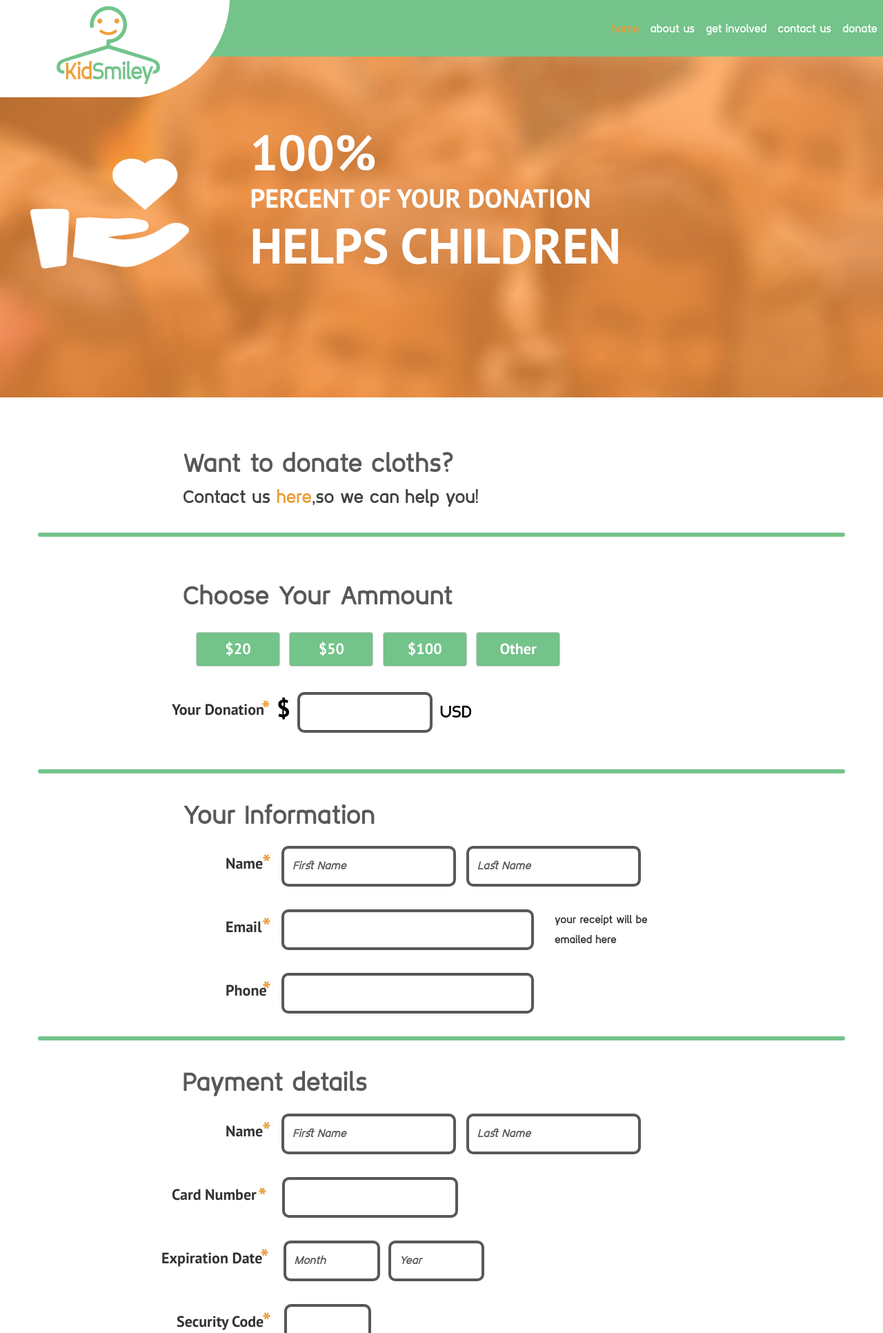
After one commit to tareqobaida/KidSmiley, a Django app: page /donate/ in a window 1280 px wide. The commit adds this page. Shown: the top 1932 px of the page at 69% size. Run offline with Django 3.2, Linux system fonts and the light colour scheme; some libraries are stand-ins or nearby versions.

Commit message:
Working state, incorporated all Refun's work

```diff
--- a/KidSmiley/urls.py
+++ b/KidSmiley/urls.py
@@ -15,9 +15,12 @@ Including another URLconf
 """
 from django.conf.urls import url
 from django.contrib import admin
-from home.views import home
+from home.views import home, get_involved, contact_us, donate
 
 urlpatterns = [
     url(r'^admin/', admin.site.urls),
-    url(r'^$', home, name='home')
+    url(r'^$', home, name='home'),
+    url(r'^get-involved/$', get_involved, name='get_involved'),
+    url(r'^contact-us/$', contact_us, name='contact_us'),
+    url(r'^donate/$', donate, name='donate'),
 ]
--- a/home/templates/home/base.html
+++ b/home/templates/home/base.html
@@ -7,6 +7,9 @@
     <link rel="stylesheet" href="https://maxcdn.bootstrapcdn.com/bootstrap/3.3.1/css/bootstrap.min.css">
     <link rel="stylesheet" href="{% static 'css/component.css' %}">
     <link rel="stylesheet" href="{% static 'css/style.css' %}">
+    <link rel="stylesheet" href="{% static 'css/media.css' %}"/>
+    <link rel="stylesheet" href="{% static 'css/get_involved.css' %}"/>
+    <link rel="stylesheet" href="{% static 'css/donate.css' %}"/>
     <meta name="viewport" content="width=device-width, initial-scale=1">
 </head>
 
--- /dev/null
+++ b/home/templates/home/donate.html
@@ -0,0 +1,242 @@
+{% extends 'home/base.html' %}
+{% load staticfiles %}
+{% block content %}
+
+    <section class="info_bg" id="donate">
+        <div class="container">
+            <div class="row info_content">
+                <div class="col-md-3"><img src="{% static 'images/donate_icon.png' %}" alt=""/></div>
+                <div class="col-md-9">
+                    <h1 class="info_text">100%<span class="info_l_text">Percent of your donation</span>Helps children
+                    </h1>
+                </div>
+            </div>
+        </div>
+    </section>
+
+    <!-- main -->
+    <section class="contact_form" style="padding: 70px 0px 45px;">
+        <div class="container">
+            <div class="row">
+                <div class="col-md-10 col-md-offset-2 form_text" style="margin-bottom:20px">
+                    <h2 class="smile_heading">Want to donate cloths?</h2>
+
+                    <p class="smile_para">Contact us <span style="color:#eb9d38">here</span>,so we can help you!</p>
+                </div>
+                <div class="col-md-12" style="border: 3px solid #73c38a; border-radius: 10px;margin-bottom:60px;"></div>
+                <div class="col-md-10 col-md-offset-2 form_text" style="margin-bottom:20px">
+                    <h2 class="smile_heading">Choose Your Ammount</h2>
+
+                    <div class="col-md-12 donate_button">
+                        <button type="submit" class="btn btn-default submit">$20</button>
+                        <button type="submit" class="btn btn-default submit">$50</button>
+                        <button type="submit" class="btn btn-default submit">$100</button>
+                        <button type="submit" class="btn btn-default submit">Other</button>
+                    </div>
+
+                    <!-- Input donation amount-->
+                    <div class="form-group col-md-9 sponsor">
+                        <div class="col-md-5">
+                            <label class="form_label required-astreik2" for="exampleInputEmail1">Your Donation </label>
+                        </div>
+                        <div class="col-md-4 usd">
+                            <input name="text" type="text" class="form-control">
+
+                            <p class="text-error"> Please give a valid Number</p>
+                        </div>
+                    </div>
+                </div>
+
+                <!-- Green border-->
+                <div class="col-md-12 border"
+                     style="border: 3px solid #73c38a; border-radius: 10px;margin-bottom:35px;"></div>
+                <div class="col-md-10 col-md-offset-2 form_element">
+                    <h2 class="smile_heading" style="margin-bottom:20px">Your Information</h2>
+
+                    <form>
+                        <!-- input name-->
+                        <div class="form-group col-md-9">
+                            <div class="col-md-2">
+                                <label class="form_label required-astreik" for="name">Name</label>
+                            </div>
+                            <div class="col-md-5 ">
+                                <input name="name_first" type="text" aria-required="true" required="first-name"
+                                       placeholder="First Name" class="form-control required name">
+                            </div>
+                            <div class="col-md-5 left">
+                                <input name="name_last" type="text" aria-required="true" required="first-name"
+                                       placeholder="Last Name" class="form-control required name">
+                            </div>
+                            <p class="name-error"> Please enter your name</p>
+                        </div>
+
+                        <!--  Input emial name-->
+                        <div class="form-group col-md-9 notification" style="position:relative">
+                            <div class="col-md-2">
+                                <label class="form_label required-astreik" for="exampleInputEmail1">Email</label>
+                            </div>
+                            <div class="col-md-7">
+                                <input name="email" type="email" class="form-control" id="exampleInputEmail1">
+
+                                <p class="email-error"> Please give a valid e-mail address</p>
+                            </div>
+                            <div class="col-md-3"><span style="font-size:19px">your receipt will be emailed here</span>
+                            </div>
+                        </div>
+
+                        <!--input phone name-->
+                        <div class="form-group col-md-9">
+                            <div class="col-md-2">
+                                <label class="form_label required-astreik" for="exampleInputEmail1">Phone</label>
+                            </div>
+                            <div class="col-md-7">
+                                <input name="number" type="text" class="form-control">
+                            </div>
+                        </div>
+                    </form>
+                    <!--form-->
+                </div>
+                <div class="col-md-12 border"
+                     style="border: 3px solid #73c38a; border-radius: 10px;margin-bottom:35px;"></div>
+                <div class="col-md-10 col-md-offset-2 form_element">
+                    <h2 class="smile_heading" style="margin-bottom:20px">Payment details</h2>
+
+                    <form>
+
+                        <!--first Name and last name input-->
+                        <div class="form-group col-md-9">
+                            <div class="col-md-2">
+                                <label class="form_label required-astreik" for="name">Name</label>
+                            </div>
+                            <div class="col-md-5 ">
+                                <input name="name_first" type="text" aria-required="true" required="first-name"
+                                       placeholder="First Name" class="form-control required name">
+                            </div>
+                            <div class="col-md-5 left">
+                                <input name="name_last" type="text" aria-required="true" required="first-name"
+                                       placeholder="Last Name" class="form-control required name">
+                            </div>
+                            <p class="name-error"> Please enter your name</p>
+                        </div>
+
+                        <!--Card Number input-->
+                        <div class="form-group col-md-9 sponsor">
+                            <div class="col-md-5">
+                                <label class="form_label required-astreik_card" for="exampleInputEmail1">Card
+                                    Number </label>
+                            </div>
+                            <div class="col-md-6 card_place">
+                                <input name="card" type="text" class="form-control">
+
+                                <p class="text-error"> Please give a valid Number</p>
+                            </div>
+                        </div>
+
+                        <!--Expiration date input-->
+                        <div class="form-group col-md-9 expire">
+                            <div class="col-md-5">
+                                <label class="form_label required-astreik_expire" for="exampleInputEmail1">Expiration
+                                    Date </label>
+                            </div>
+                            <div class="col-md-3 expire_list1">
+                                <input name="name" type="text" aria-required="true" required="first-name"
+                                       placeholder="Month" class="form-control required name">
+                            </div>
+                            <div class="col-md-3">
+                                <input name="name" type="text" aria-required="true" required="first-name"
+                                       placeholder="Year" class="form-control required name">
+                            </div>
+                        </div>
+
+                        <!--Security code input-->
+                        <div class="form-group col-md-9 security">
+                            <div class="col-md-5">
+                                <label class="form_label required-astreik_security" for="exampleInputEmail1">Security
+                                    Code</label>
+                            </div>
+                            <div class="col-md-4 card_place">
+                                <input name="security" type="text" class="form-control">
+
+                                <p class="text-error"> Please give a valid Number</p>
+                            </div>
+                        </div>
+
+                        <!--Country  Name input-->
+                        <div class="form-group col-md-9 country">
+                            <div class="col-md-5">
+                                <label class="form_label required-astreik_card"
+                                       for="exampleInputEmail1">Country </label>
+                            </div>
+                            <div class="col-md-6 card_place">
+                                <input name="card" type="text" class="form-control">
+
+                                <p class="text-error"> Please give a valid Number</p>
+                            </div>
+                        </div>
+
+                        <!--Address1 input-->
+                        <div class="form-group col-md-12 country" is="address">
+                            <div class="col-md-5">
+                                <label class="form_label required-astreik_card"
+                                       for="exampleInputEmail1">Address </label>
+                            </div>
+                            <div class="col-md-7 address_place seven">
+                                <input name="adress1" type="text" class="form-control">
+
+                                <p class="text-error"> Please give a valid Number</p>
+                            </div>
+                        </div>
+
+                        <!--Address2 input-->
+                        <div class="form-group col-md-12 country" is="address">
+                            <div class="col-md-5">
+                                <label class="form_label adress2 " for="exampleInputEmail1">Address2 </label>
+                            </div>
+                            <div class="col-md-7 address_place seven">
+                                <input name="adress2" type="text" class="form-control">
+
+                                <p class="text-error"> Please give a valid Number</p>
+                            </div>
+                        </div>
+
+                        <!--Address1 input-->
+                        <div class="form-group col-md-12 city" is="address">
+                            <div class="col-md-5 city_name">
+                                <label class="form_label required-astreik_card_city"
+                                       for="exampleInputEmail1">City </label>
+                            </div>
+                            <div class="col-md-7 address_place seven">
+                                <input name="city" type="text" class="form-control">
+
+                                <p class="text-error"> Please give a valid Number</p>
+                            </div>
+                        </div>
+
+                        <!--State and zip input-->
+                        <div class="form-group col-md-9">
+                            <div class="col-md-2 state">
+                                <label class="form_label required-astreik" for="name">State&nbsp;&&nbsp;Zip</label>
+                            </div>
+                            <div class="col-md-6 last">
+                                <input name="state" type="text" aria-required="true" required="" placeholder=""
+                                       class="form-control required name">
+                            </div>
+                            <div class="col-md-3 left">
+                                <input name="zip" type="text" aria-required="true" required="" placeholder=""
+                                       class="form-control required name">
+                            </div>
+                            <p class="name-error"> Please enter your name</p>
+                        </div>
+                    </form>
+                </div>
+                <div class="form-group col-md-9 col-xs-12 text-center submit_btn" style="margin-left:25px">
+                    <button type="submit" style="background:#eb9d38" class="btn btn-default submit">Submit</button>
+                    <span style="font-size:28px">Amount:<span
+                            style="position: absolute;font-size: 39px;font-weight: 900;">$0.00</span></span></div>
+            </div>
+        </div>
+    </section>
+
+    <!-- ABOUT -->
+
+{% endblock %}
--- a/home/templates/home/footer.html
+++ b/home/templates/home/footer.html
@@ -1,18 +1,22 @@
+{% load staticfiles %}
 <footer>
     <div class="content container-fluid">
         <div class="row">
             <div class="col-md-3 col-sm-8 col-sm-offset-4 col-xs-10 col-md-offset-0 col-xs-offset-2">
-                <p><img src="images/logo_white.png" style="width:220px" alt="logo"/> <a href="http://kidsmiley.com"></a>
+                <p><img src="{% static 'images/logo_white.png' %}" style="width:220px" alt="logo"/> <a
+                        href="http://kidsmiley.com"></a>
                 </p>
             </div>
             <!-- col-sm-6 -->
 
             <div class="col-md-3 col-sm-8 col-sm-offset-4 col-xs-10 col-md-offset-0 col-xs-offset-2">
                 <ul class="list-inline contact_icon">
-                    <a href="#" title="Tweet us!"> <img src="images/twitter.png" alt="twitter"/> </a> <a href="#"
-                                                                                                         title="Like us!">
-                    <img src="images/facebook.png" alt="twitter"/> </a> <a href="#" title="Connect wih us!"> <img
-                        src="images/linkedin.png" alt="twitter"/> </a>
+                    <a href="#" title="Tweet us!"> <img src="{% static 'images/twitter.png' %}" alt="twitter"/> </a> <a
+                        href="#"
+                        title="Like us!">
+                    <img src="{% static 'images/facebook.png' %}" alt="twitter"/> </a> <a href="#"
+                                                                                          title="Connect wih us!"> <img
+                        src="{% static 'images/linkedin.png' %}" alt="twitter"/> </a>
                 </ul>
             </div>
             <div class="col-md-6 col-sm-8 col-sm-offset-2 col-xs-12 col-md-offset-0 col-xs-offset-0">
--- a/home/templates/home/nav.html
+++ b/home/templates/home/nav.html
@@ -1,23 +1,28 @@
+{% load staticfiles %}
+<header>
     <nav class="navbar navbar-default navbar-fixed-top" role="navigation">
         <div class="container-fluid">
             <div class="navbar-header">
-            <button type="button" class="navbar-toggle collapsed" data-toggle="collapse" data-target="#collapse"><span
+                <button type="button" class="navbar-toggle collapsed" data-toggle="collapse"
+                        data-target="#collapse"><span
                         class="sr-only">Toggle navigation</span> <span class="icon-bar"></span> <span
                         class="icon-bar"></span> <span class="icon-bar"></span></button>
-            <div id="logo_bg"><a class="navbar-brand" href="#featured"> <img src="images/logo.png" alt="logo"/> </a>
+                <div id="logo_bg"><a class="navbar-brand" href="#featured"> <img src="{% static 'images/logo.png' %}"
+                                                                                 alt="logo"/> </a>
                 </div>
             </div>
             <!-- navbar-header -->
             <div class="collapse navbar-collapse" id="collapse">
                 <ul class="nav navbar-nav navbar-right">
-                <li class="active"><a href="index.html">home</a></li>
+                    <li class="active"><a href="{% url 'home' %}">home</a></li>
                     <li><a href="#smiley_info">about us</a></li>
-                <li><a href="get_involved.html">get involved</a></li>
-                <li><a href="contact.html">contact us</a></li>
-                <li><a href="donate.html">donate</a></li>
+                    <li><a href="{% url 'get_involved' %}">get involved</a></li>
+                    <li><a href="{% url 'contact_us' %}">contact us</a></li>
+                    <li><a href="{% url 'donate' %}">donate</a></li>
                 </ul>
             </div>
             <!-- collapse navbar-collapse -->
         </div>
         <!-- container -->
     </nav> <!--nav-->
+</header>
--- a/home/views.py
+++ b/home/views.py
@@ -5,3 +5,15 @@ from django.shortcuts import render
 
 def home(request):
     return render(request, 'home/home.html')
+
+
+def get_involved(request):
+    return render(request, 'home/get_involved.html')
+
+
+def contact_us(request):
+    return render(request, 'home/contact.html')
+
+
+def donate(request):
+    return render(request, 'home/donate.html')
--- a/static/css/component.css
+++ b/static/css/component.css
@@ -59,9 +59,9 @@ header .navbar {
 	transition: all .5s ease-out;
 }
 header .navbar-default {
-	background-color: #73c38a;
-	padding: 26px 0px;
-	border: none;
+	background-color: #73c38a !important;
+	padding: 26px 0px !important;
+	border: none !important;
 }
 header .navbar-default .navbar-nav a {
 	color: white;
```
Also changed, not shown: KidSmiley/settings.py (+3 -6 lines), home/templates/home/contact.html (added, +84 -0 lines), home/templates/home/get_involved.html (added, +100 -0 lines), home/templates/home/home.html (+23 -11 lines). Lines whose indentation alone changed are shown as unchanged.
